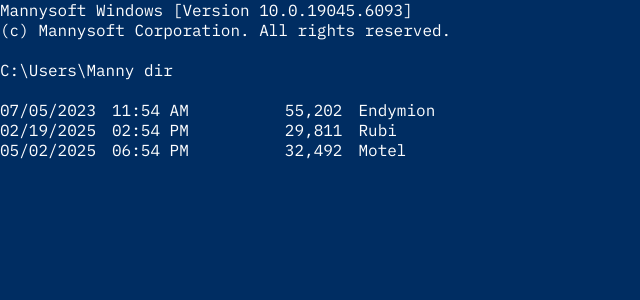
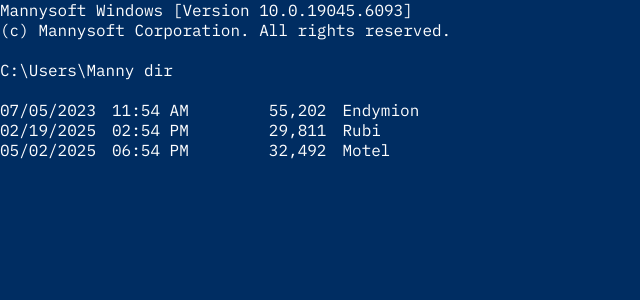
Before and after one commit to Lucidreline/kitties, a React (Vite) app: page / in a window 1280 px wide. Shown: the top 300 px of the page, without its empty margins (0-640 px from the left). Built offline with nearby package versions, Linux system fonts and the light colour scheme.

Commit message:
Small style tweak and fixed homepage links.

```diff
--- a/src/components/home-page/home-page.jsx
+++ b/src/components/home-page/home-page.jsx
@@ -14,7 +14,7 @@ const HomePage = () => {
                 <p>C:\Users\Manny dir</p>
                 <br />
                 {catDetails.map(detail => (
-                    <Link className="cat-links" key={detail.name} to="/Endymion">
+                    <Link className="cat-links" key={detail.name} to={`/${detail.name}`}>
                         <span className="date">{detail.birthDate}</span>
                         <span className="time">{detail.birthTime}</span>
                         <span className="byte-size">{detail.byteSize}</span>
--- a/src/components/home-page/home-page.scss
+++ b/src/components/home-page/home-page.scss
@@ -10,7 +10,7 @@
         text-decoration: none;
 
         .byte-size {
-            padding-left: 6rem;
+            padding-left: 5rem;
         }
 
         .file-name,
```
